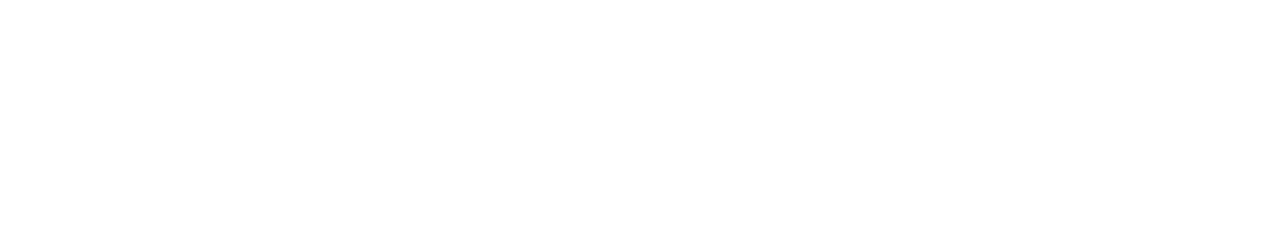
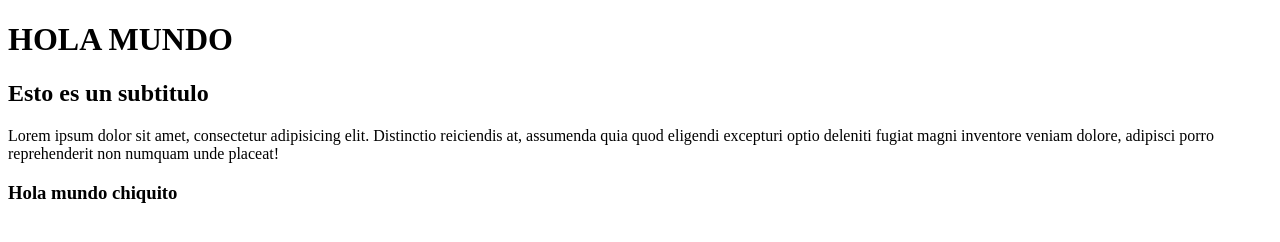
Before and after one commit to JUANBERNAL2/POO, a plain HTML site: page index.html in a window 1280 px wide. Drawn offline with Linux system fonts and the light colour scheme.

Commit message:
Este es el primer comenterio que hago en la rama1

```diff
--- a/index.html
+++ b/index.html
@@ -6,6 +6,9 @@
     <title>Document</title>
 </head>
 <body>
-
+    <h1>HOLA MUNDO</h1>
+    <h2>Esto es un subtitulo</h2>
+    <p>Lorem ipsum dolor sit amet, consectetur adipisicing elit. Distinctio reiciendis at, assumenda quia quod eligendi excepturi optio deleniti fugiat magni inventore veniam dolore, adipisci porro reprehenderit non numquam unde placeat!</p>
+    <h3>Hola mundo chiquito</h3>
 </body>
 </html>
```
